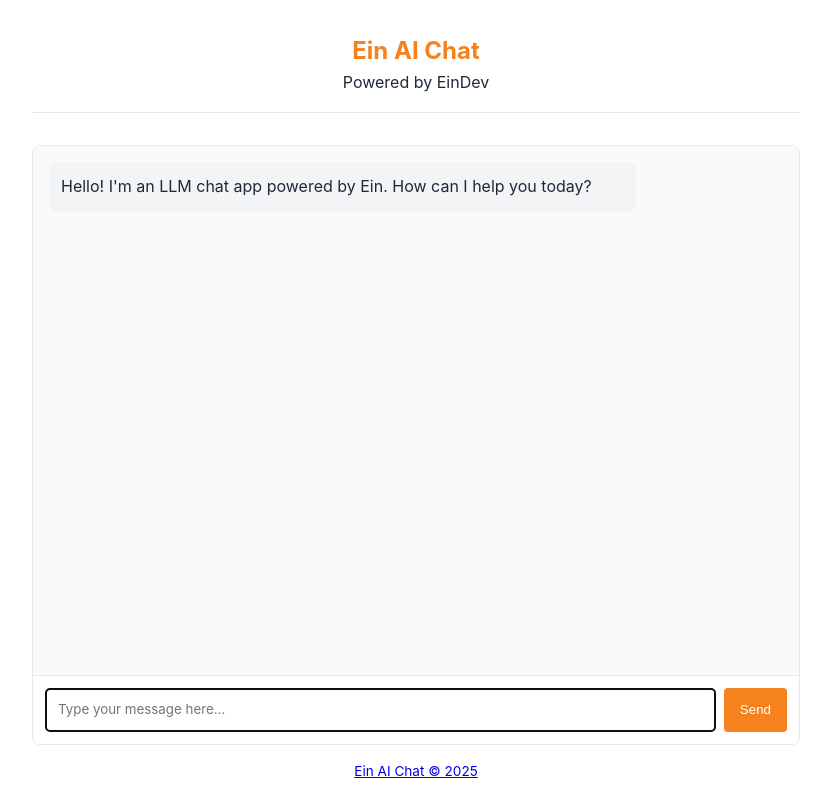
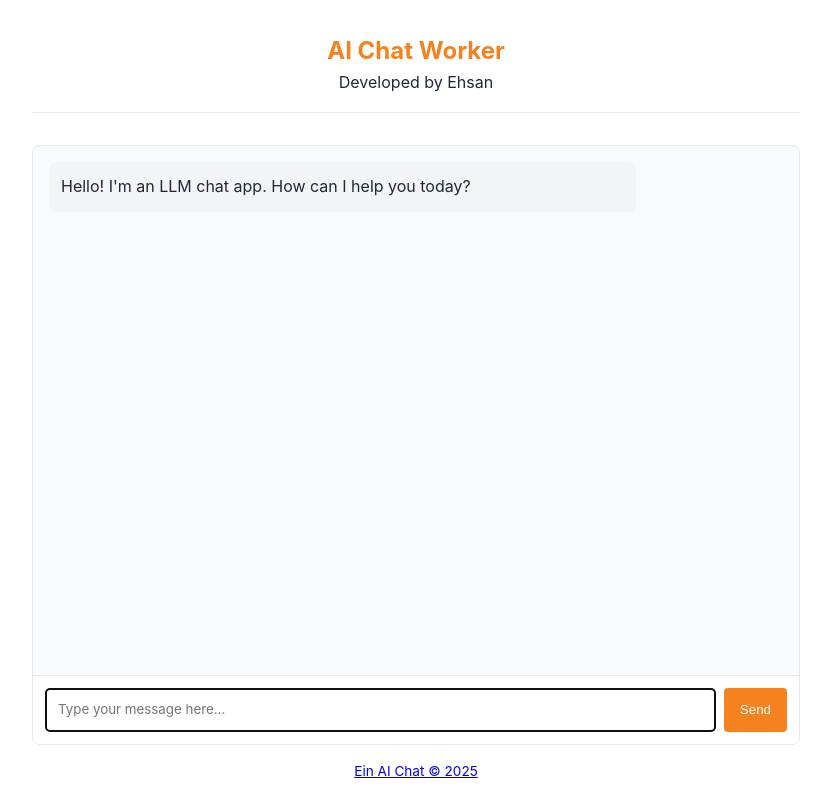
Before and after one commit to ehsanghaffar/ai-chat-cloudflare-worker, a website: page public/index.html in a window 1280 px wide. Shown: the whole page, without its empty margins (224-1055 px from the left). Drawn offline with Linux system fonts and the light colour scheme.

Commit message:
Update project name and enhance documentation details

```diff
--- a/public/chat.js
+++ b/public/chat.js
@@ -9,7 +9,7 @@ let chatHistory = [
   {
     role: "assistant",
     content:
-      "Hello! I'm an LLM chat app powered by Ein AI. How can I help you today?",
+      "Hello! I'm an LLM chat app. How can I help you today?",
   },
 ];
 let isProcessing = false;
--- a/public/index.html
+++ b/public/index.html
@@ -3,7 +3,7 @@
   <head>
     <meta charset="UTF-8" />
     <meta name="viewport" content="width=device-width, initial-scale=1.0" />
-    <title>Ein Chat App</title>
+    <title>AI Chat App</title>
     <style>
       :root {
         --primary-color: #f6821f;
@@ -138,15 +138,15 @@
   </head>
   <body>
     <header>
-      <h1>Ein AI Chat</h1>
-      <p>Powered by EinDev</p>
+      <h1>AI Chat Worker</h1>
+      <p>Developed by Ehsan</p>
     </header>
 
     <div class="chat-container">
       <div id="chat-messages" class="chat-messages">
         <div class="message assistant-message">
           <p>
-            Hello! I'm an LLM chat app powered by Ein. How can
+            Hello! I'm an LLM chat app. How can
             I help you today?
           </p>
         </div>
```
Also changed, not shown: package.json (+6 -1 lines), README.md.
